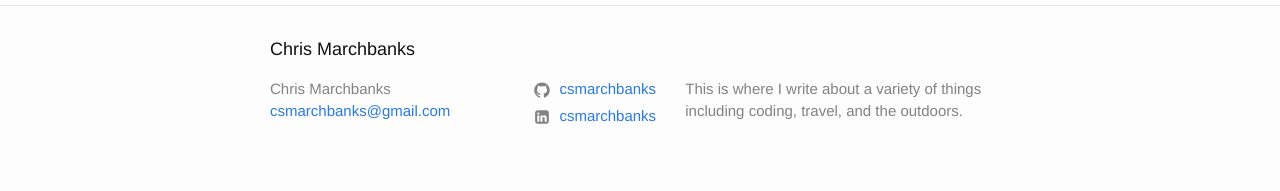
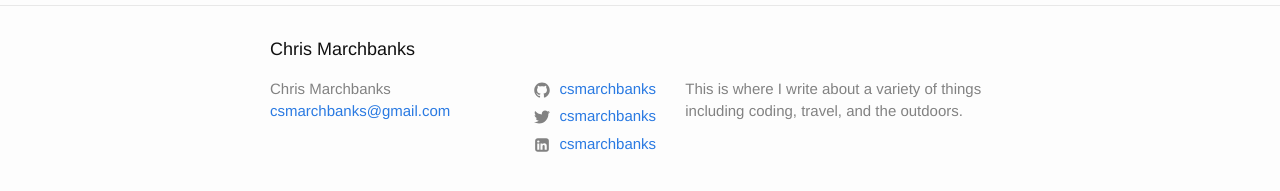
Before and after one commit to csmarchbanks/website, a Jekyll site: the page built from index.md, in a window 1280 px wide. Shown: the part 342-533 px from the top of the page. Built offline with Jekyll 4.4.1, drawn with Linux system fonts in a browser that asks for light colours.

Commit message:
Added twitter link

```diff
--- a/_config.yml
+++ b/_config.yml
@@ -20,7 +20,7 @@ description: >- # this means to ignore newlines until "baseurl:"
   the outdoors.
 baseurl: "" # the subpath of your site, e.g. /blog
 url: "https://chrismarchbanks.com"
-# twitter_username: jekyllrb
+twitter_username: csmarchbanks
 github_username:  csmarchbanks
 linkedin_username: csmarchbanks
 google_analytics: UA-110572251-1
```
